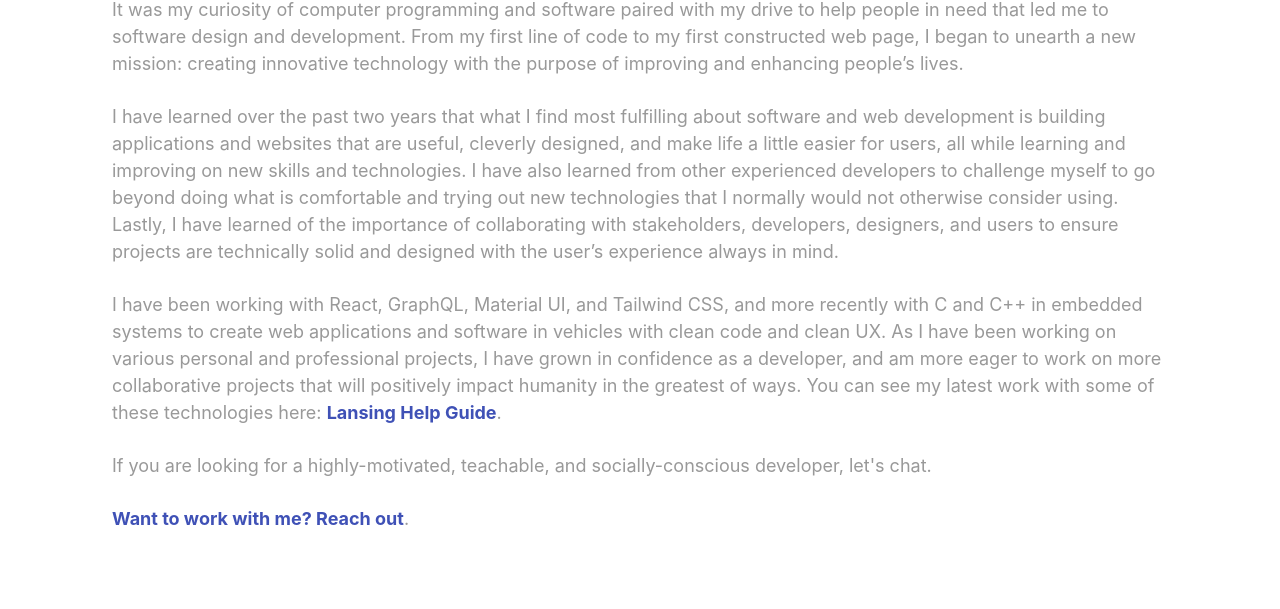
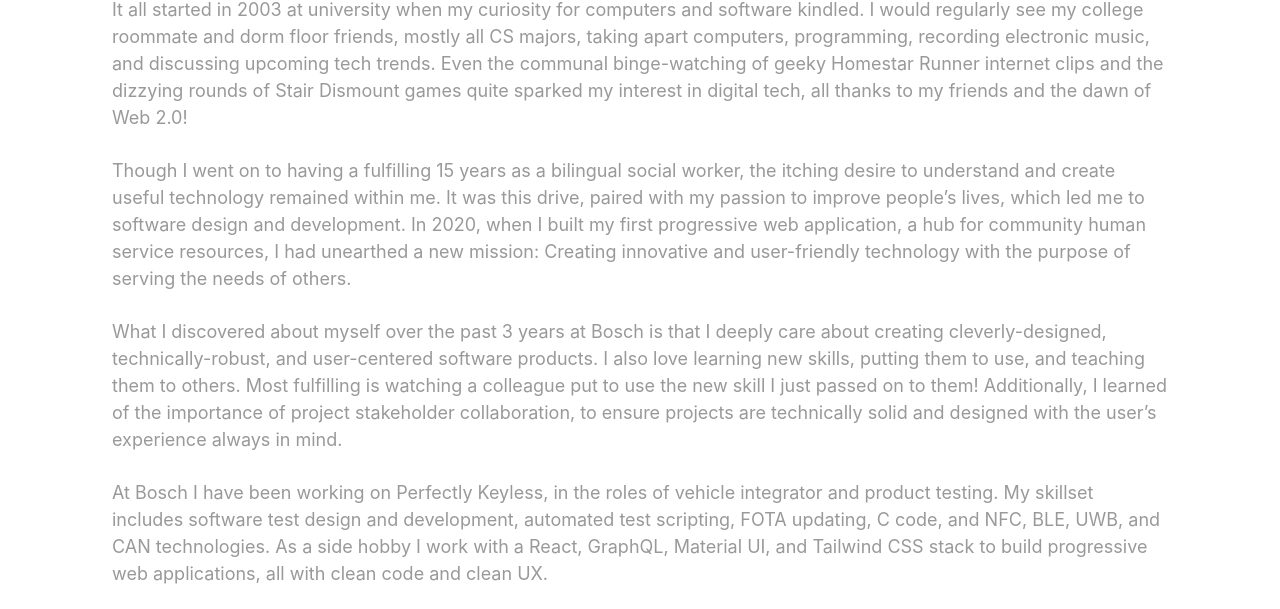
Before and after one commit to rjschodowski/my-portfolio, a Gatsby site: page /about in a window 1280 px wide. Shown: the part 961-1570 px from the top of the page. Built offline with nearby package versions, Linux system fonts and the light colour scheme; Gatsby itself is replaced by a stand-in of ours.

Commit message:
Content update for main.js page intro and about section about.js page

```diff
--- a/src/pages/about.js
+++ b/src/pages/about.js
@@ -21,21 +21,35 @@ const About = () => {
                     maxHeight={800} />
                 </div>
                 <div className={contentText}>
-                    <p>It was my curiosity of computer programming and software paired with my drive to help people in need that led me to software design and development.
-                    From my first line of code to my first constructed web page, I began to unearth a new mission: creating innovative technology
-                    with the purpose of improving and enhancing people’s lives.</p>
-                    <p>I have learned over the past two years that what I find most fulfilling about software and web development is building
-                        applications and websites that are useful, cleverly designed, and make life a little easier for users, all while
-                        learning and improving on new skills and technologies. I have also learned from other experienced developers to
-                        challenge myself to go beyond doing what is comfortable and trying out new technologies that I normally would not
-                        otherwise consider using. Lastly, I have learned of the importance of collaborating with stakeholders, developers,
-                        designers, and users to ensure projects are technically solid and designed with the user’s experience always in mind.</p>
-                    <p>I have been working with React, GraphQL, Material UI, and Tailwind CSS, and more recently with C and C++ in embedded
-                        systems to create web applications and software in vehicles with clean code and clean UX. As I have been working on various personal and
-                        professional projects, I have grown in confidence as a developer, and am more eager to work on more collaborative
-                        projects that will positively impact humanity in the greatest of ways. You can see my latest work with some of these
-                        technologies here: <a className={link} href="https://lansinghelpguide.com" alt="Lansing Help Guide Website" target="_blank" rel="noreferrer">Lansing Help Guide</a>.</p>
-                    <p>If you are looking for a highly-motivated, teachable, and socially-conscious developer, let's chat. </p>
+                    <p>
+                        It all started in 2003 at university when my curiosity for computers and software kindled. I would regularly see my college
+                        roommate and dorm floor friends, mostly all CS majors, taking apart computers, programming, recording electronic music, and
+                        discussing upcoming tech trends. Even the communal binge-watching of geeky Homestar Runner internet clips and the dizzying
+                        rounds of Stair Dismount games quite sparked my interest in digital tech, all thanks to my friends and the dawn of Web 2.0!
+                    </p>
+                    <p>
+                        Though I went on to having a fulfilling 15 years as a bilingual social worker, the itching desire to understand and create
+                        useful technology remained within me. It was this drive, paired with my passion to improve people’s lives, which led me to
+                        software design and development. In 2020, when I built my first progressive web application, a hub for community human service
+                        resources, I had unearthed a new mission: Creating innovative and user-friendly technology with the purpose of serving the
+                        needs of others.
+                    </p>
+                    <p>
+                        What I discovered about myself over the past 3 years at Bosch is that I deeply care about creating cleverly-designed, technically-robust,
+                        and user-centered software products. I also love learning new skills, putting them to use, and teaching them to others. Most
+                        fulfilling is watching a colleague put to use the new skill I just passed on to them! Additionally, I learned of the importance
+                        of project stakeholder collaboration, to ensure projects are technically solid and designed with the user’s experience always in
+                        mind.
+                    </p>
+                    <p>
+                        At Bosch I have been working on Perfectly Keyless, in the roles of vehicle integrator and product testing. My skillset includes
+                        software test design and development, automated test scripting, FOTA updating, C code, and NFC, BLE, UWB, and CAN technologies.
+                        As a side hobby I work with a React, GraphQL, Material UI, and Tailwind CSS stack to build progressive web applications, all with
+                        clean code and clean UX.
+                    </p>
+                    <p>n these endeavors I have grown in confidence as a developer and design thinker, and am eager to continue collaborating on projects
+                        which positively impact humanity in the greatest of ways.
+                    </p>
                     <p><Link to="/contact" className={link}>Want to work with me? Reach out</Link>.</p>
                 </div>
             </div>
--- a/src/pages/index.js
+++ b/src/pages/index.js
@@ -16,7 +16,7 @@ const IndexPage = () => {
       <div className={bodyContainer}>
         <div className={introductionSection}>
           <h1 className={heading}>Hi! I'm R.J.</h1>
-          <p className={headingDescription}>I am an energetic, outside-the-box innovator, passionate about designing and developing digital products that positively impact people from all walks of life, across the globe.</p>
+          <p className={headingDescription}>Fueled by passion and innovation, I create digital products that positively enhance people’s lives, across the globe.</p>
           <Link to="/about" className={link}>More about me
             <IconButton>
               <ArrowRightAltIcon className={arrow} />
```
